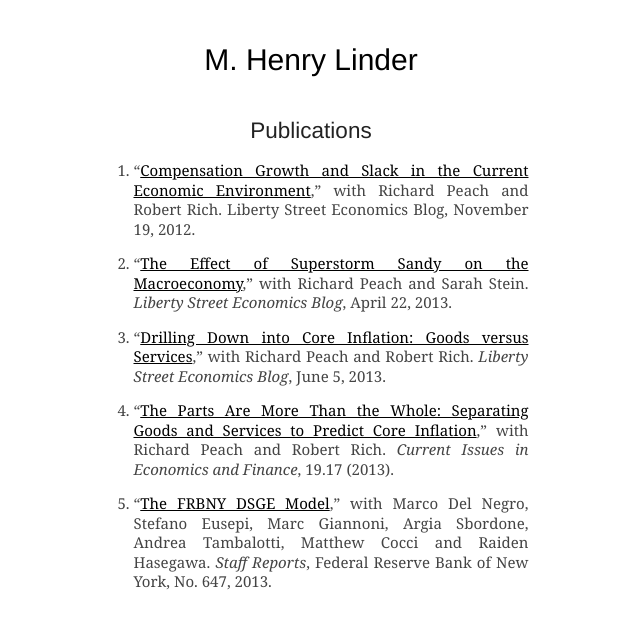
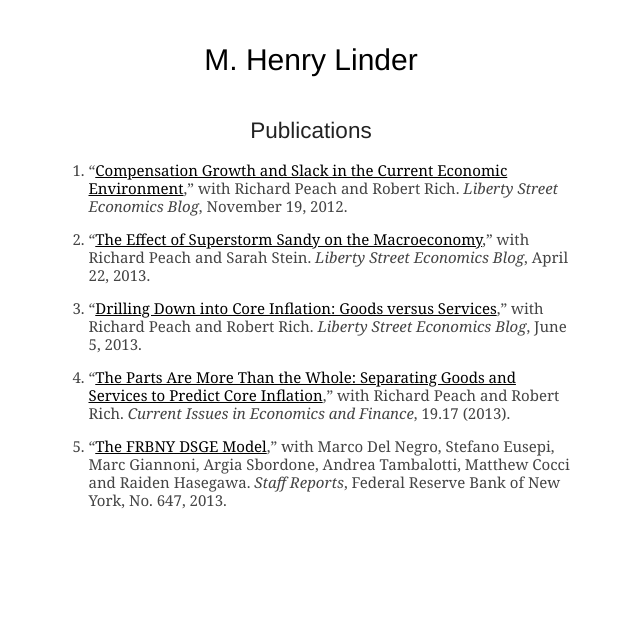
Before and after one commit to mhlinder/web, a Jekyll site: the page built from publications.md, in a window 1280 px wide. Shown: the top 629 px of the page, without its empty margins (329-969 px from the left). Built offline with Jekyll 4.4.1, drawn with Linux system fonts in a browser that asks for light colours; some web fonts are replaced.

Commit message:
updated layout

```diff
--- a/publications.md
+++ b/publications.md
@@ -6,7 +6,7 @@ title: Publications
 1. "[Compensation Growth and Slack in the Current Economic
 Environment](http://libertystreeteconomics.newyorkfed.org/2012/11/compensation-growth-and-slack-in-the-current-economic-environment.html),"
 with Richard Peach and Robert Rich.
-Liberty Street Economics Blog, November 19, 2012.
+*Liberty Street Economics Blog*, November 19, 2012.
 2. "[The Effect of Superstorm Sandy on the
 Macroeconomy](http://libertystreeteconomics.newyorkfed.org/2013/04/the-effect-of-superstorm-sandy-on-the-macroeconomy.html),"
 with Richard Peach and Sarah Stein.
--- a/style.css
+++ b/style.css
@@ -13,9 +13,9 @@ h1, h2, h3, h4, h5, h6 {
 a { color: black; }
 
 .header, .site {
-    text-align: justify;
-    line-height: 1.3em;
-    width: 29em;
+    /* text-align: justify; */
+    line-height: 1.2em;
+    width: 35em;
     margin: 3em auto 2em;
 }
 
```
Also changed, not shown: barthes-wrestling.md (added, +33 -0 lines), barthes.md (deleted, +0 -15 lines), 6 other files.
